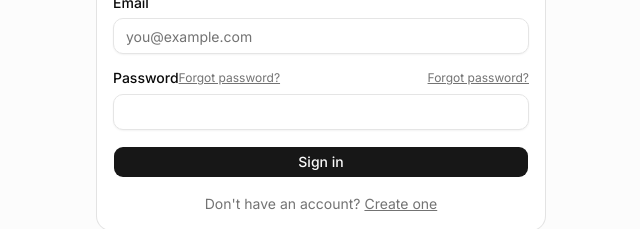
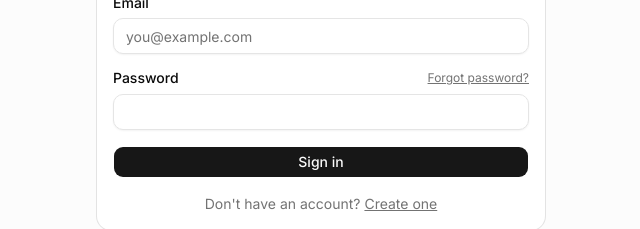
Before and after one commit to union-of-pinnacle-portal/upt-portal, a Next.js app in the folder app/: page /auth/login in a window 1280 px wide. Shown: the part 427-656 px from the top of the page, without its empty margins (319-959 px from the left). Built offline with nearby package versions, Linux system fonts and the light colour scheme; what supertokens-web-js would draw is missing.

Commit message:
Fix duplicate forgot password link

```diff
--- a/app/src/app/auth/login/page.tsx
+++ b/app/src/app/auth/login/page.tsx
@@ -122,10 +122,7 @@
 
             <div className="flex flex-col gap-2">
               <div className="flex items-center justify-between">
-                <div className="flex items-center justify-between">
                 <Label htmlFor="password">Password</Label>
-                <Link href="/auth/forgot-password" className="text-xs text-muted-foreground underline">Forgot password?</Link>
-              </div>
                 <Link href="/auth/forgot-password" className="text-xs text-muted-foreground underline">
                   Forgot password?
                 </Link>
```
